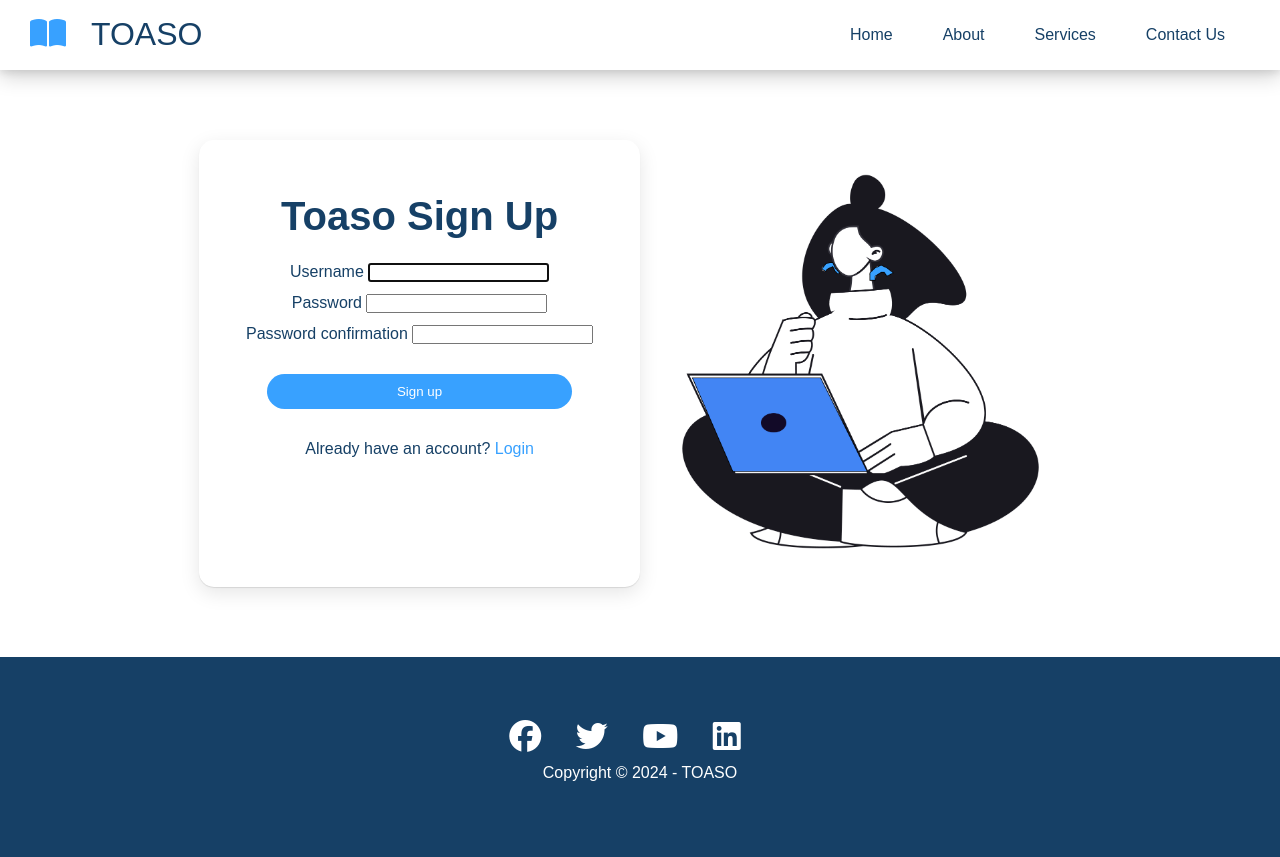
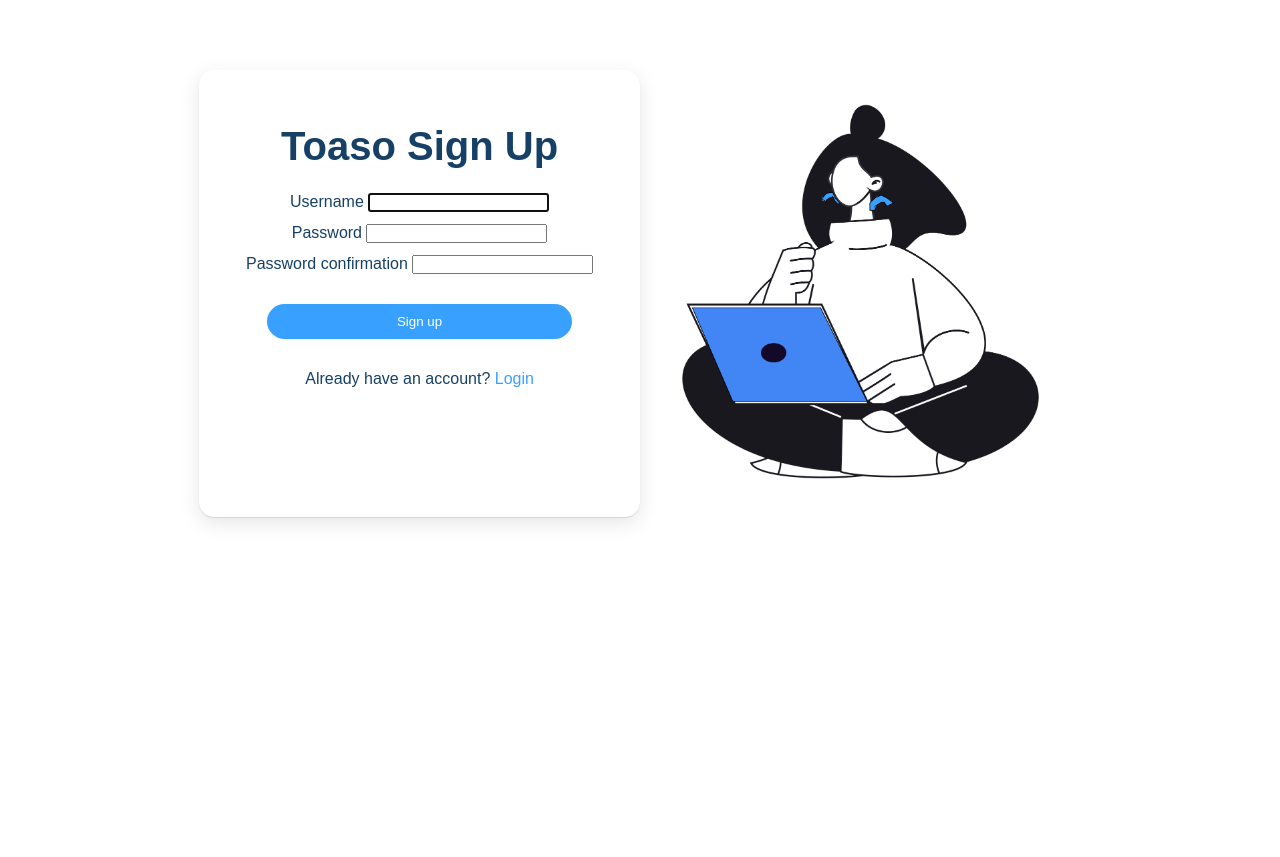
Before and after one commit to QPaaSam/toaso-backend, a Django app: page /accounts/signup/ in a window 1280 px wide. After the commit the page ends 523 px from the top, so only its background shows below. Run offline with Django 5.2, Linux system fonts and the light colour scheme; some libraries are stand-ins or nearby versions.

Commit message:
set the signup page as the index page

```diff
--- a/templates/registration/login.html
+++ b/templates/registration/login.html
@@ -1,4 +1,3 @@
-{% extends 'toaso/base.html' %}
 {% load static %}
 <!DOCTYPE html>
 <html lang="en">
@@ -6,9 +5,10 @@
     <meta charset="UTF-8">
     <meta name="viewport" content="width=device-width, initial-scale=1.0">
     <title>Login</title>
+    <link rel="stylesheet" href="{% static 'toaso/css/base.css' %}">
+    <link rel="stylesheet" href="{% static 'toaso/css/style.css' %}">
 </head>
 <body>
-    {% block content %}
         <section id="prog-section">
             <div class="login-section">
                 <div class="login">
@@ -28,6 +28,5 @@
                 </div>
             </div>
         </section>
-    {% endblock content %}
 </body>
 </html>
--- a/templates/registration/signup.html
+++ b/templates/registration/signup.html
@@ -1,4 +1,3 @@
-{% extends 'toaso/base.html' %}
 {% load static %}
 <!DOCTYPE html>
 <html lang="en">
@@ -6,9 +5,10 @@
     <meta charset="UTF-8">
     <meta name="viewport" content="width=device-width, initial-scale=1.0">
     <title>Signup</title>
+    <link rel="stylesheet" href="{% static 'toaso/css/base.css' %}">
+    <link rel="stylesheet" href="{% static 'toaso/css/style.css' %}">
 </head>
 <body>
-    {% block content %}
         <section id="prog-section">
 
             <div class="login-section">
@@ -38,6 +38,5 @@
             </div>
 
         </section>
-    {% endblock content %}
 </body>
 </html>
--- a/toaso/templates/toaso/home.html
+++ b/toaso/templates/toaso/home.html
@@ -48,7 +48,7 @@
                         <i class="fas fa-book-reader fa-2x"></i>
                         <div>
                             <h3>Course Recommendation</h3>
-                            <p>Lorem ipsum dolor sit, amet consectetur adipisicing elit. Quos, ducimus!</p>
+                            <p>Discover the university programs that align with your academic strengths and interests.</p>
                         </div>
                     </div>
                 </a>
@@ -57,7 +57,7 @@
                         <i class="fas fa-pencil-alt fa-2x"></i>
                         <div>
                             <h3>Program Requirements</h3>
-                            <p>Lorem ipsum dolor sit, amet consectetur adipisicing elit. Quos, ducimus!</p>
+                            <p>Understand the specific requirements for each program, needed to gain admission.</p>
                         </div>
                     </div>
                 </a>
@@ -67,7 +67,7 @@
                         <i class="fas fa-university fa-2x"></i>
                         <div>
                             <h3>Career Pathways</h3>
-                            <p>Lorem ipsum dolor sit, amet consectetur adipisicing elit. Quos, ducimus!</p>
+                            <p>Explore potential career paths associated with each program.</p>
                         </div>
                     </div>
                 </a>
--- a/toaso/urls.py
+++ b/toaso/urls.py
@@ -1,11 +1,15 @@
 from django.conf import settings
 from django.conf.urls.static import static
 from django.urls import path
+from django.contrib.auth.views import LoginView
 from .views import index, about, services, contact
 from .views import user_recommendations, all_programs, program_detail, view_recommendations
+from config.views import SignUpView
+
 
 urlpatterns = [
-    path('',index, name='home'),
+    path('', SignUpView.as_view(), name='signup'),
+    path('home/',index, name='home'),
     path('about/', about, name='about'),
     path('services/',services, name='services'),
     path('contact/',contact, name='contact'),
--- a/toaso/views.py
+++ b/toaso/views.py
@@ -17,6 +17,7 @@ def services(request):
 
 def contact(request):
     return render(request, 'toaso/contact.html')
+
 
 def recommend_programs(user_profile):
     recommendations = []
```
Also changed, not shown: db.sqlite3.
